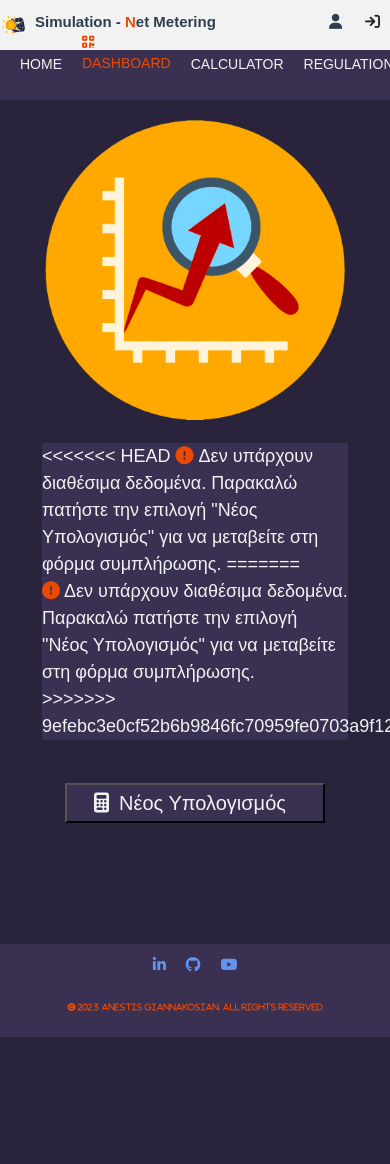
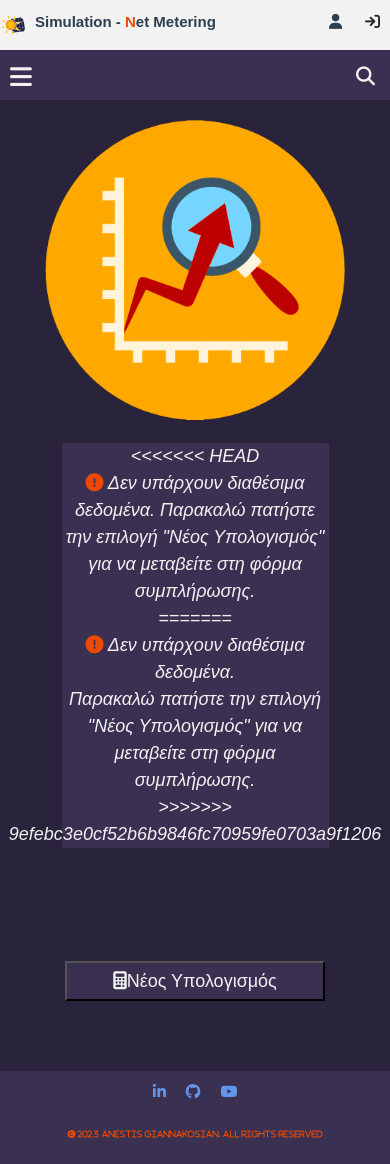
Before and after one commit to anegian/Simulation_Net_Metering_Django, a Django app: page /simulation/dashboard/ in a window 390 px wide; the page is wider, and only the part inside the window is pictured. Before the commit the page ends 1037 px from the top of that part, so only its background shows below. Run offline with Django 4.2, Linux system fonts and the light colour scheme; some libraries are stand-ins or nearby versions.

Commit message:
Add files via upload

```diff
--- a/static/Net_Metering/css/styles.css
+++ b/static/Net_Metering/css/styles.css
@@ -82,15 +82,12 @@
     z-index: -1;
 
 }
-<<<<<<< HEAD
-=======
 .carousel-inner {
     border: 2px solid #59419b;
     border-radius: 2px;
     padding: 10px;
     margin: 0 auto;
   }
->>>>>>> 9efebc3e0cf52b6b9846fc70959fe0703a9f1206
 
 
     /* ::: HEADINGS ::: */
@@ -276,52 +273,38 @@
         display: flex;
         justify-content: center;
         align-items: center;
-<<<<<<< HEAD
-        width: 20%;
-=======
     }
     .img-equipment{
         width: 600px;
         height: 400px;
         border-radius: 10px;
->>>>>>> 9efebc3e0cf52b6b9846fc70959fe0703a9f1206
     }
 
     .img-info{
         width: 600px;
         height: 300px;
         border-radius: 10px;
+        margin: 20px 0;
     }
     .img-dash-nodata{
         width: 300px;
         height: 300px;
     }
-<<<<<<< HEAD
-=======
 
->>>>>>> 9efebc3e0cf52b6b9846fc70959fe0703a9f1206
     .calculator-page-content{
         background-color: #29233b;
         min-height: 100vh;
     }
     .dashboard-page-content{
         background-color: #29233b;
-<<<<<<< HEAD
-<<<<<<< HEAD
-=======
-=======
+        min-height: 100vh;
     }
     .dashboard-empty-page-content{
         background-color: #29233b;
->>>>>>> f7fc32c9abb5d8629aa655d17ff302c037555bb4
         display: flex;
         flex-wrap: wrap;
         justify-content: center;
-<<<<<<< HEAD
->>>>>>> 9efebc3e0cf52b6b9846fc70959fe0703a9f1206
-=======
         align-items: center;
->>>>>>> f7fc32c9abb5d8629aa655d17ff302c037555bb4
     }
 
 
@@ -616,11 +596,6 @@
 
  /* ::: END OF MAIN CONTENT OF CALCULATOR PAGE ::: */
 
-<<<<<<< HEAD
-
-
-=======
->>>>>>> 9efebc3e0cf52b6b9846fc70959fe0703a9f1206
  /* Responsive layout - makes the menu and the content (inside the section) sit on top of each other instead of next to each other */
             @media (max-width: 1040px) {
                 .full-container{
@@ -665,14 +640,7 @@
                   padding-left: 10px;
                     display: block;
                 }
-<<<<<<< HEAD
-<<<<<<< HEAD
-=======
-            }
->>>>>>> 9efebc3e0cf52b6b9846fc70959fe0703a9f1206
-=======
 
->>>>>>> f7fc32c9abb5d8629aa655d17ff302c037555bb4
 
 
                 /* ::: MENU NAVBAR HIDDEN::: */
@@ -789,16 +757,9 @@
                 .main-page-content {
                     height: 300vh;
                 }
-<<<<<<< HEAD
-<<<<<<< HEAD
-=======
-                .go-back-button{
-=======
                 .go-back-button-dash-empty{
->>>>>>> f7fc32c9abb5d8629aa655d17ff302c037555bb4
                     margin: 60px 0 60px 0;
                   }
->>>>>>> 9efebc3e0cf52b6b9846fc70959fe0703a9f1206
             }
 
 
@@ -833,10 +794,7 @@
                     .main-page-content {
                         height: 500vh;
                     }
-<<<<<<< HEAD
-=======
 
->>>>>>> 9efebc3e0cf52b6b9846fc70959fe0703a9f1206
                 }
 
 
@@ -965,75 +923,54 @@
   .titles-panel{
     margin-top: 10px;
     color: #ed4901;
-    font-size: 20px;
+    font-size: 18px;
     font-weight: bold;
   }
   .info-title, .go-back-button i{
     color: #f2f2f2;
     font-weight: bold;
-    font-size: 16px;
+    font-size: 14px;
   }
-  .go-back-button{
+  .go-back-button-dash-empty{
     height: 60px;
-<<<<<<< HEAD
-<<<<<<< HEAD
     display: flex;
     align-items: center;
     justify-content: center;
-=======
->>>>>>> 9efebc3e0cf52b6b9846fc70959fe0703a9f1206
-=======
-    display: flex;
-    align-items: center;
-    justify-content: center;
->>>>>>> f7fc32c9abb5d8629aa655d17ff302c037555bb4
     background-color: #29233b;
   }
+
   #change-data-button{
     height: 40px;
     width: 260px;
     background-color: #393052;
   }
   #change-data-button, #change-data-button a{
-    margin: 0 10px 0 10px;
     text-decoration: none;
     color: #f2f2f2;
-    font-size: 20px;
-    font-weight: normal;
+    font-size: 18px;
     cursor: pointer;
   }
+  #change-data-button:hover, #change-data-button a:hover, .go-back-button-div i:hover{
+    color: #ed4901;
+  }
   .dashboard-empty-info{
-<<<<<<< HEAD
-=======
     height: 20%;
->>>>>>> 9efebc3e0cf52b6b9846fc70959fe0703a9f1206
     display: flex;
     flex-wrap: wrap;
     align-items: center;
     justify-content: center;
-<<<<<<< HEAD
-=======
     text-align: center;
->>>>>>> 9efebc3e0cf52b6b9846fc70959fe0703a9f1206
     font-weight: 500;
     font-size: 18px;
     background-color: #393052;
     color: #f2f2f2;
-<<<<<<< HEAD
-    margin: 20px 0;
-    width: 80%;
-=======
     width: 70%;
->>>>>>> 9efebc3e0cf52b6b9846fc70959fe0703a9f1206
     font-style: italic;
     border-radius: 5px;
     border-style: solid;
     border-color: #29233b;
-<<<<<<< HEAD
-=======
     line-height: 1.5;
     margin-bottom: 40px;
->>>>>>> 9efebc3e0cf52b6b9846fc70959fe0703a9f1206
   }
   .fa-exclamation-circle, .fa-copyright{
     color: #ed4901;
@@ -1045,12 +982,8 @@
     flex-wrap: wrap;
     flex-direction: column;
     align-items: center;
-<<<<<<< HEAD
-    justify-content: start;
-=======
     justify-content: flex-start;
 
->>>>>>> 9efebc3e0cf52b6b9846fc70959fe0703a9f1206
   }
 
     /* ::: SIGNUP PAGE SECTION ::: */
--- a/static/Net_Metering/javascript/charts.js
+++ b/static/Net_Metering/javascript/charts.js
@@ -37,12 +37,12 @@
   data: {
     labels: pv_lifetime,
     datasets: [ {
-      label: "Production in kWh",
+      label: "Συνολική Παραγωγή (kWh)",
       data: totalProductionArray,
       borderColor: "#f2f2f2",
       fill: false
     }, {
-      label: "Profit",
+      label: "Κέρδος",
       data: totalSavingsArray,
       borderColor: "#A457F2",
       fill: false
@@ -52,7 +52,7 @@
       title: {
       display: true,
       fontColor: "#f2f2f2",
-      text: "Αποδοτικότητα Φ/Β",
+      text: "Αποδοτικότητα Φ/Β (25 έτη)",
       fontSize: 18
       },
       scales: {
--- a/static/Net_Metering/javascript/scripts.js
+++ b/static/Net_Metering/javascript/scripts.js
@@ -60,3 +60,10 @@
         searchButtonIsOriginal = true;
     }
 });
+
+const searchInput = document.querySelector("[data-search]")
+
+searchInput.addEventListener("input", event => {
+    const value = event.target.value
+    console.log(value)
+   });
```
Also changed, not shown: other parts of static/Net_Metering/css/styles.css (+30 -7 lines), static/Net_Metering/css/regulations.css (+3 -26 lines).
